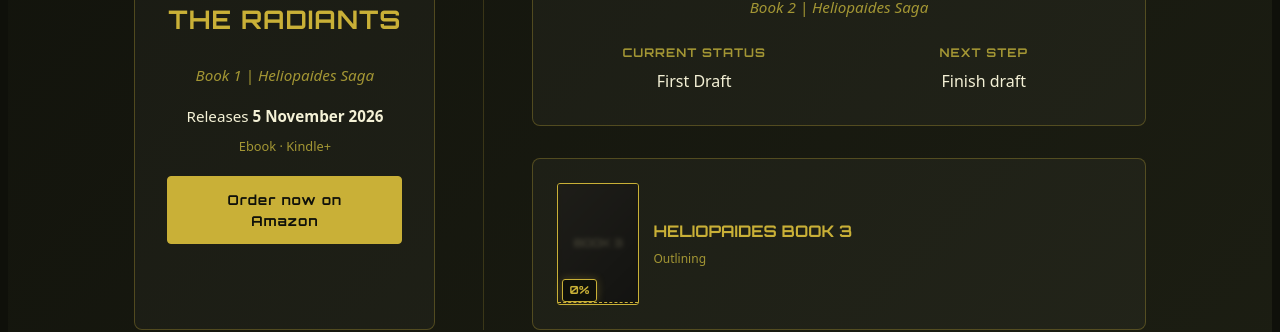
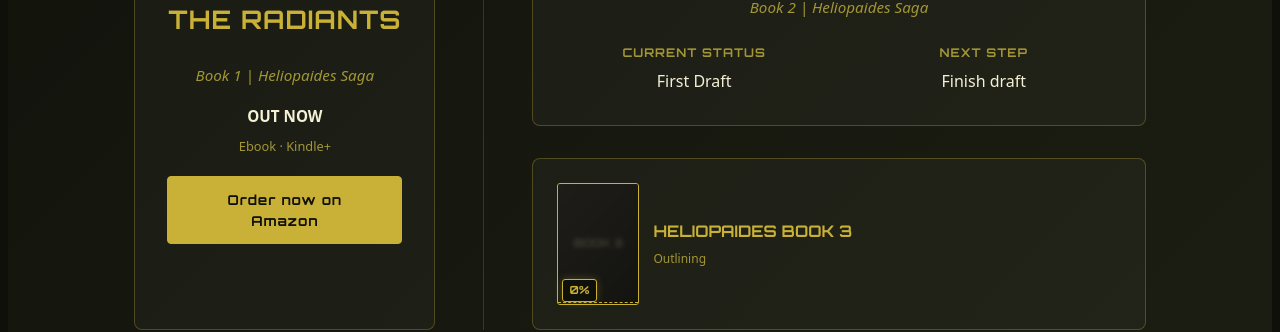
Before and after one commit to luciferread/luciferread.github.io, a Jekyll site: the page built from index.html, in a window 1280 px wide and 900 px high, scrolled down 1818 px. Shown: the part 154-486 px from the top of the window. Built offline with Jekyll 4.4.1, drawn with Linux system fonts in a browser that asks for light colours; some of the changed text lies outside the part shown.

Commit message:
Radiants out now

```diff
--- a/_layouts/default.html
+++ b/_layouts/default.html
@@ -176,7 +176,7 @@
                         </svg>
                     </a>
                     <span class="footer-social-handle">The Radiants</span>
-                    <span class="footer-social-note">Out 5 Nov</span>
+                    <span class="footer-social-note">OUT NOW</span>
                 </div>
 
                 <!-- Goodreads -->
--- a/index.html
+++ b/index.html
@@ -15,7 +15,7 @@ stories of extinction, survival, and immortality."
         <p class="hero-tagline">Science Fiction | Planet-Scale Stories | Éskhatos Kósmos</p>
 
         <!-- NEWSLETTER BOX -->
-        <h3 style="font-family: var(--font-header); font-size: 1.2rem;"><em>The Radiants</em> releases 5 Novemeber 2026</h3>
+        <h3 style="font-family: var(--font-header); font-size: 1.2rem;"><em>The Radiants</em> OUT NOW</h3>
         <div class="newsletter-widget"></div>
 
     </div>
@@ -66,7 +66,7 @@ stories of extinction, survival, and immortality."
                     <img src="/assets/images/radiant_cover_400w.webp" alt="The Radiants Cover" class="book-cover-static">
                     <h4 class="book-title">THE RADIANTS</h4>
                     <p class="book-series">Book 1 | Heliopaides Saga</p>
-                    <p class="release-line">Releases <strong>5 November 2026</strong></p>
+                    <p class="release-line"><strong>OUT NOW</strong></p>
                     <p class="format-line">Ebook · Kindle+</p>
                     <div class="book-actions">
                         <a class="btn-amazon" href="https://books2read.com/u/3ng52o target="_blank" rel="noopener">Order now on Amazon</a>
```
